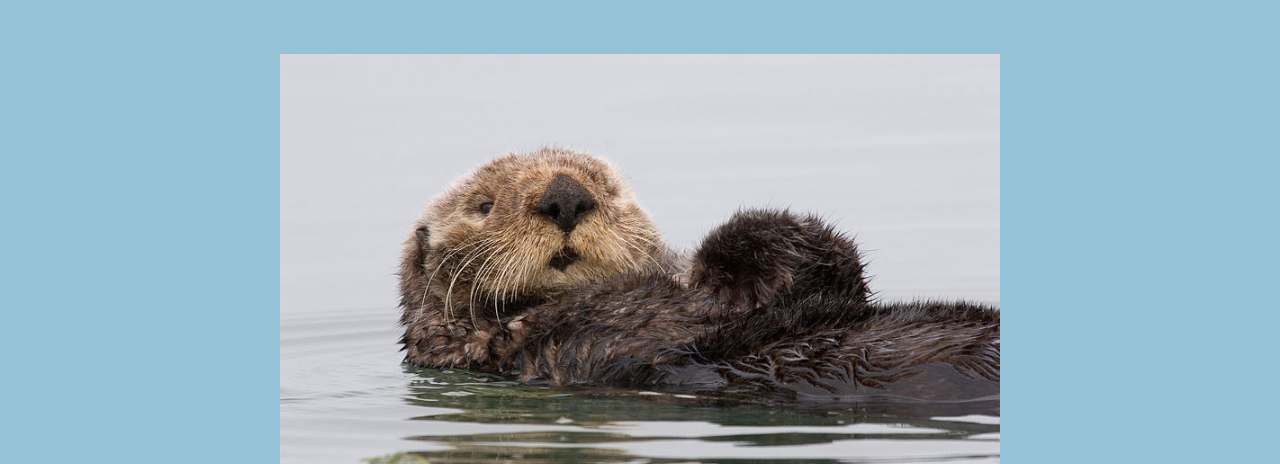
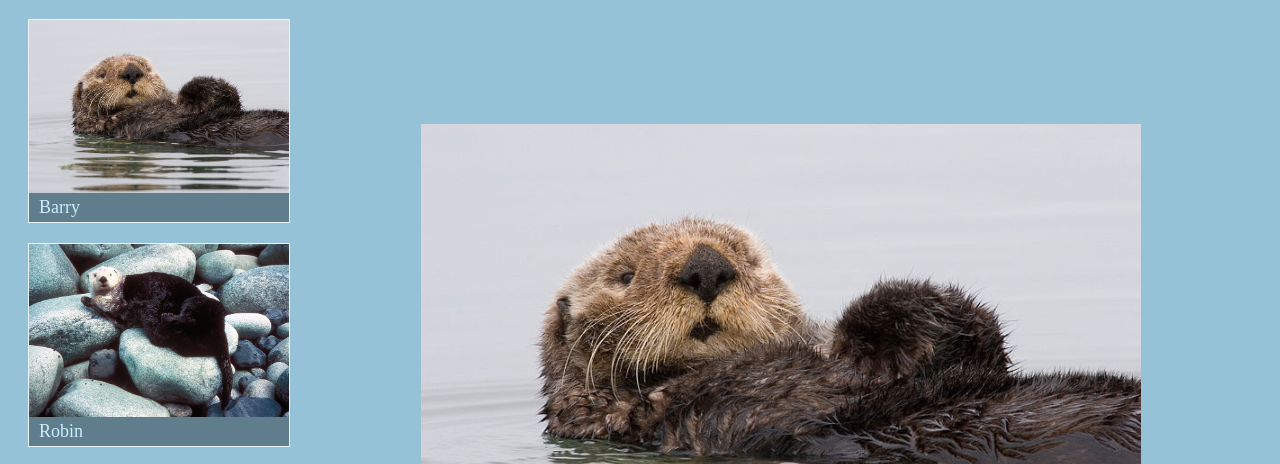
Before and after one commit to akmercado29/ottergram-assignment3, a plain HTML site: page index.html in a window 1280 px wide. Shown: the part 86-550 px from the top of the page. Drawn offline with nearby package versions, Linux system fonts and the light colour scheme.

Commit message:
commit after chapter 5

```diff
--- a/index.html
+++ b/index.html
@@ -1,12 +1,12 @@
 <!DOCTYPE html>
 <html>
-
 <head>
     <meta charset="utf-8">
-    <title>ottergram</title>
+    <meta name="viewport" content="width=device-width, initial-scale=1"
     <link rel="stylesheet" href="https://cdnjs.cloudflare.com/ajax/libs/normalize/5.0.0/normalize.min.css">
     <link rel="stylesheet" href="stylesheets/styles.css">
     <link rel="shortcut icon" href="favicon.ico" type="image/x-icon">
+    <title>ottergram</title>
 </head>
 
 <body>
--- a/stylesheets/styles.css
+++ b/stylesheets/styles.css
@@ -105,3 +105,21 @@ a {
     text-shadow: rgba(0, 0, 0, 0.9) 1px 2px 9px;
     font-size: 40px;
 }
+
+@media all and (min-width: 768px) {
+  .main-content {
+    flex-direction: row;
+    overflow: hidden;
+  }
+  .thumbnail-list {
+    flex-direction: column;
+    order: 0;
+    margin-left: 20px;
+  }
+  .thumbnail-item {
+    max-width: 260px;
+  }
+  .thumbnail-item + .thumbnail-item {
+    margin-top: 20px;
+  }
+}
```
